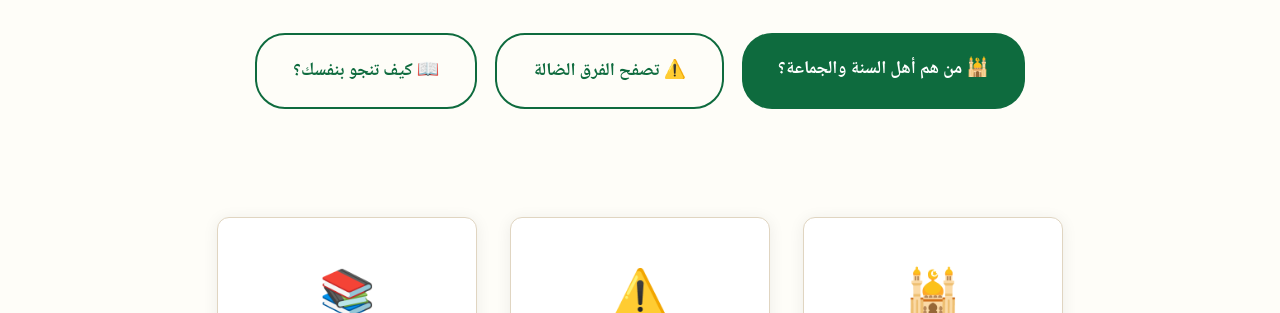
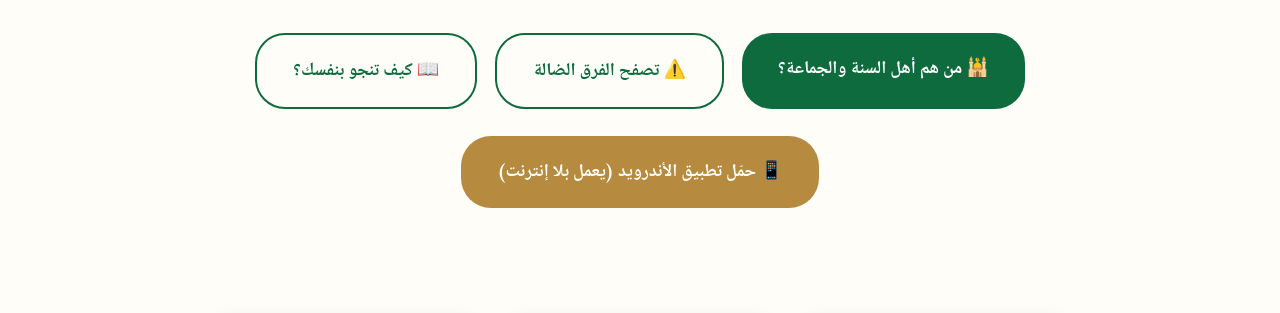
Before and after one commit to SalehGNUTUX/Firqah-Najiyah, a plain HTML site: page index.html in a window 1280 px wide. Shown: the part 1443-1756 px from the top of the page. Drawn offline with Linux system fonts and the light colour scheme; a web font is replaced by a local one.

Commit message:
إضافة زر تنزيل تطبيق الأندرويد في الصفحة الرئيسية
زر ذهبي بارز "📱 حمّل تطبيق الأندرويد" يفتح صفحة أحدث إصدار على GitHub
Releases (رابط latest دائم لا يتقادم مع صدور إصدارات جديدة)، بعد نشر
الإصدار 1.0.0 (v1.0.0) وحزمته Firqah-Najiyah-1.0.0.apk.

```diff
--- a/index.html
+++ b/index.html
@@ -53,6 +53,10 @@
                 <a href="pages/firaq/" class="btn btn-outline">⚠️ تصفح الفرق الضالة</a>
                 <a href="pages/manhaj.html" class="btn btn-outline">📖 كيف تنجو بنفسك؟</a>
             </div>
+
+            <div class="buttons">
+                <a href="https://github.com/SalehGNUTUX/Firqah-Najiyah/releases/latest" class="btn btn-download" target="_blank" rel="noopener">📱 حمّل تطبيق الأندرويد (يعمل بلا إنترنت)</a>
+            </div>
         </section>
 
         <section class="features">
--- a/style.css
+++ b/style.css
@@ -306,6 +306,17 @@
 .btn-outline:hover {
     background: var(--primary-light);
     color: var(--primary-dark);
+}
+
+.btn-download {
+    background: var(--gold);
+    color: #ffffff;
+}
+
+.btn-download:hover {
+    background: var(--gold-dark);
+    transform: translateY(-2px);
+    box-shadow: 0 4px 12px rgba(182, 139, 64, 0.35);
 }
 
 /* ========== بطاقات المميزات والفِرق ========== */
```
